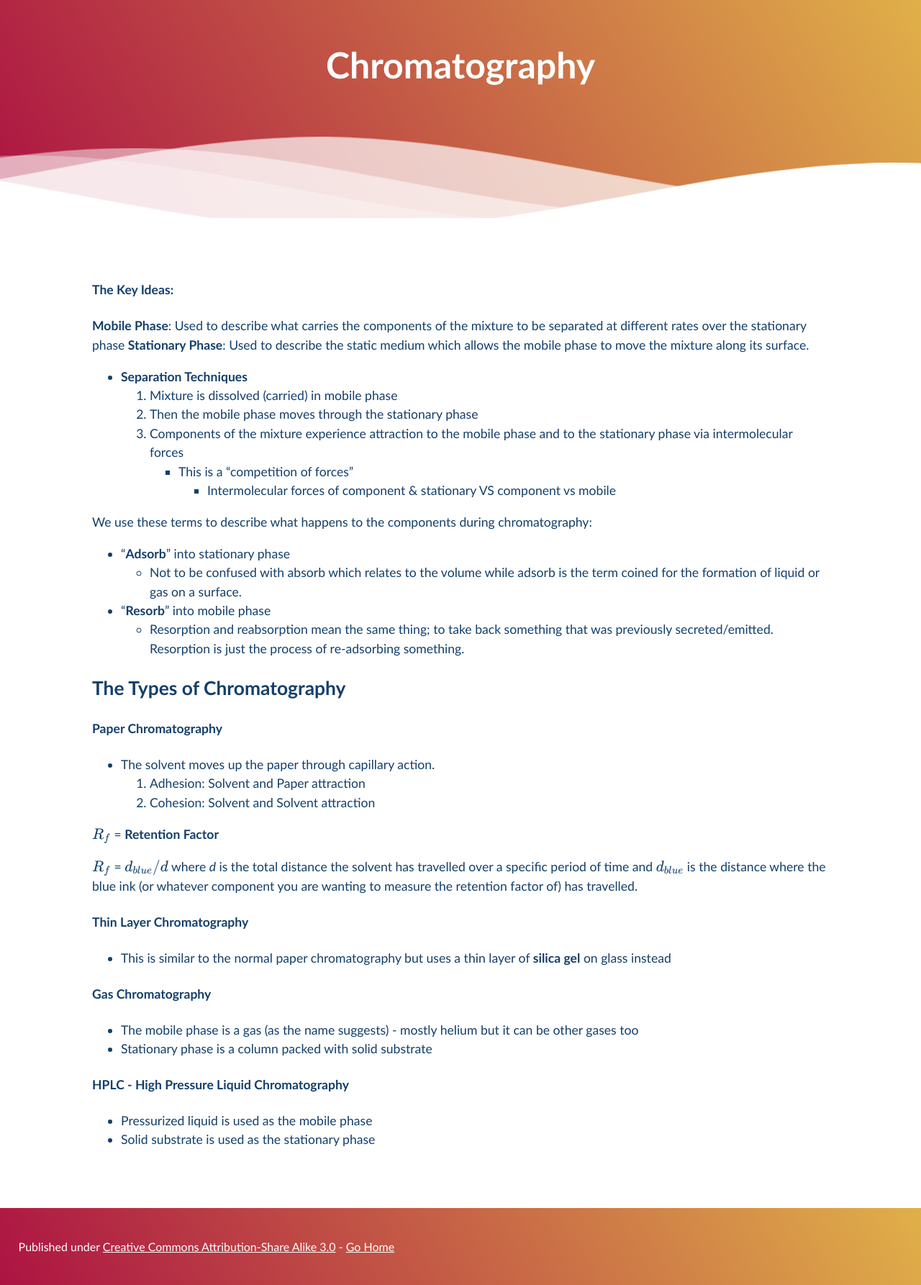
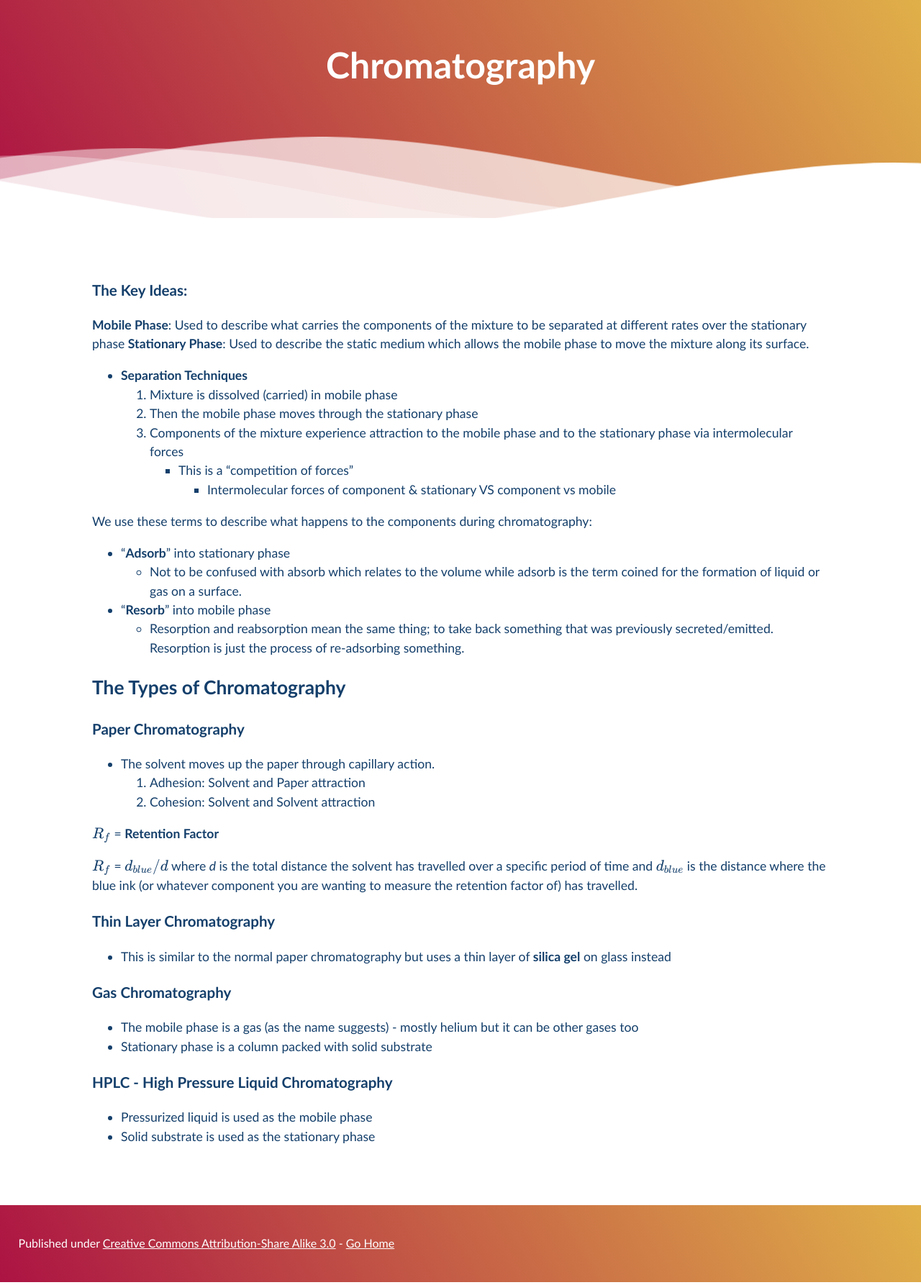
Before and after one commit to Pi-thagoras/the-chicken-pen, a Jekyll site: the page built from Chromatography.md, in a window 1280 px wide. Shown: the whole page at 72% size. Built offline with Jekyll 4.4.1, drawn with Linux system fonts in a browser that asks for light colours.

Commit message:
vault backup: 2023-05-18 08:54:43

```diff
--- a/Chromatography.md
+++ b/Chromatography.md
@@ -2,7 +2,7 @@
 title: "Chromatography"
 ---
 
-#### The Key Ideas:
+### The Key Ideas:
 
 **Mobile Phase**: Used to describe what carries the components of the mixture to be separated at different rates over the stationary phase
 **Stationary Phase**: Used to describe the static medium which allows the mobile phase to move the mixture along its surface.
@@ -22,7 +22,7 @@ We use these terms to describe what happens to the components during chromatogra
 
 ## The Types of Chromatography
 
-#### Paper Chromatography
+### Paper Chromatography
 
 - The solvent moves up the paper through capillary action.
 	1. Adhesion: Solvent and Paper attraction
@@ -32,16 +32,16 @@ $R_f$ = **Retention Factor**
 
 $R_f$ = $d_{blue}/d$   where *d* is the total distance the solvent has travelled over a specific period of time and $d_{blue}$ is the distance where the blue ink (or whatever component you are wanting to measure the retention factor of) has travelled.
 
-#### Thin Layer Chromatography
+### Thin Layer Chromatography
 
 - This is similar to the normal paper chromatography but uses a thin layer of **silica gel** on glass instead
 
-#### Gas Chromatography
+### Gas Chromatography
 
 - The mobile phase is a gas (as the name suggests) - mostly helium but it can be other gases too
 - Stationary phase is a column packed with solid substrate
 
-#### HPLC - High Pressure Liquid Chromatography
+### HPLC - High Pressure Liquid Chromatography
 
 - Pressurized liquid is used as the mobile phase
 - Solid substrate is used as the stationary phase
```
